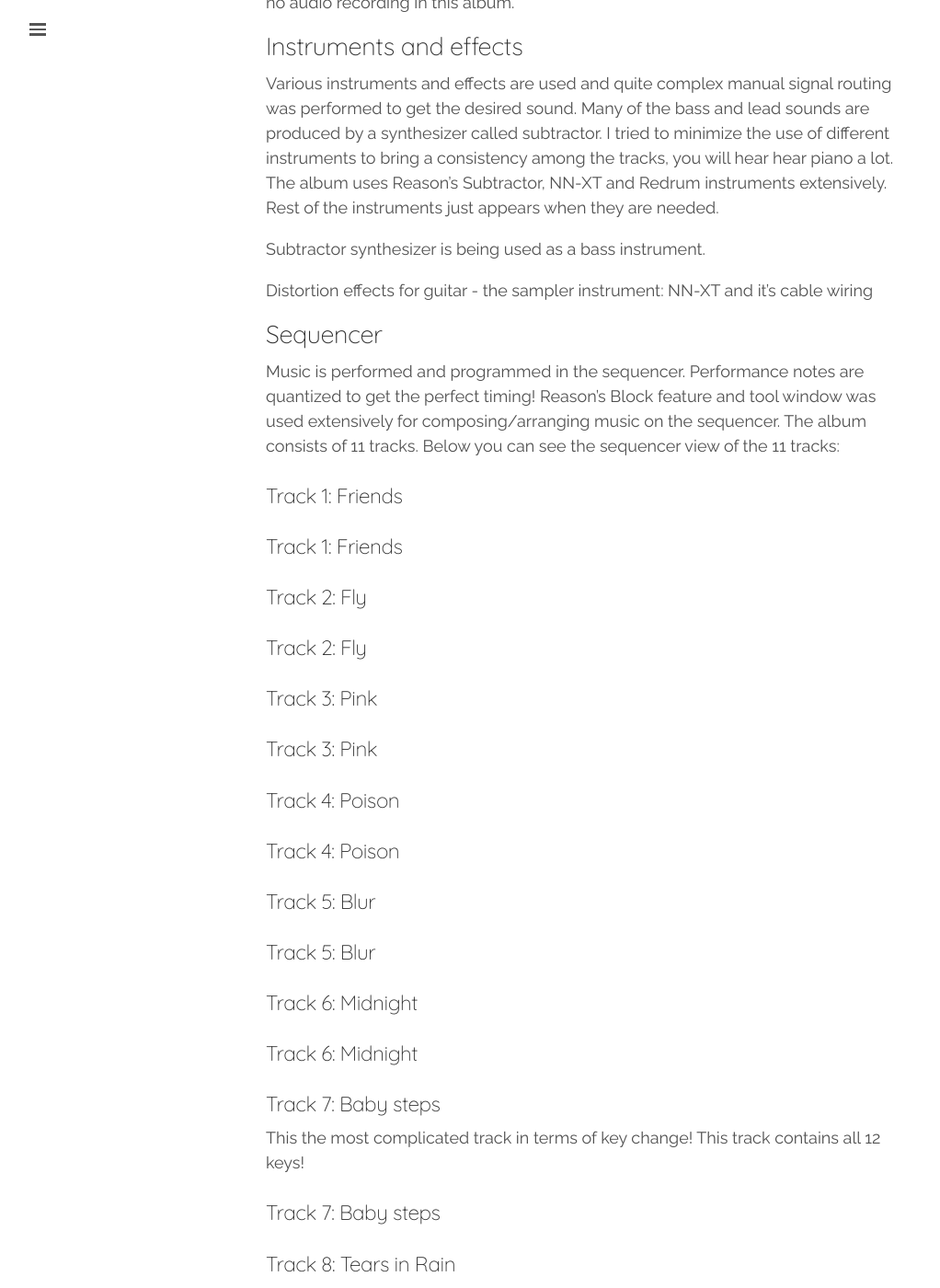
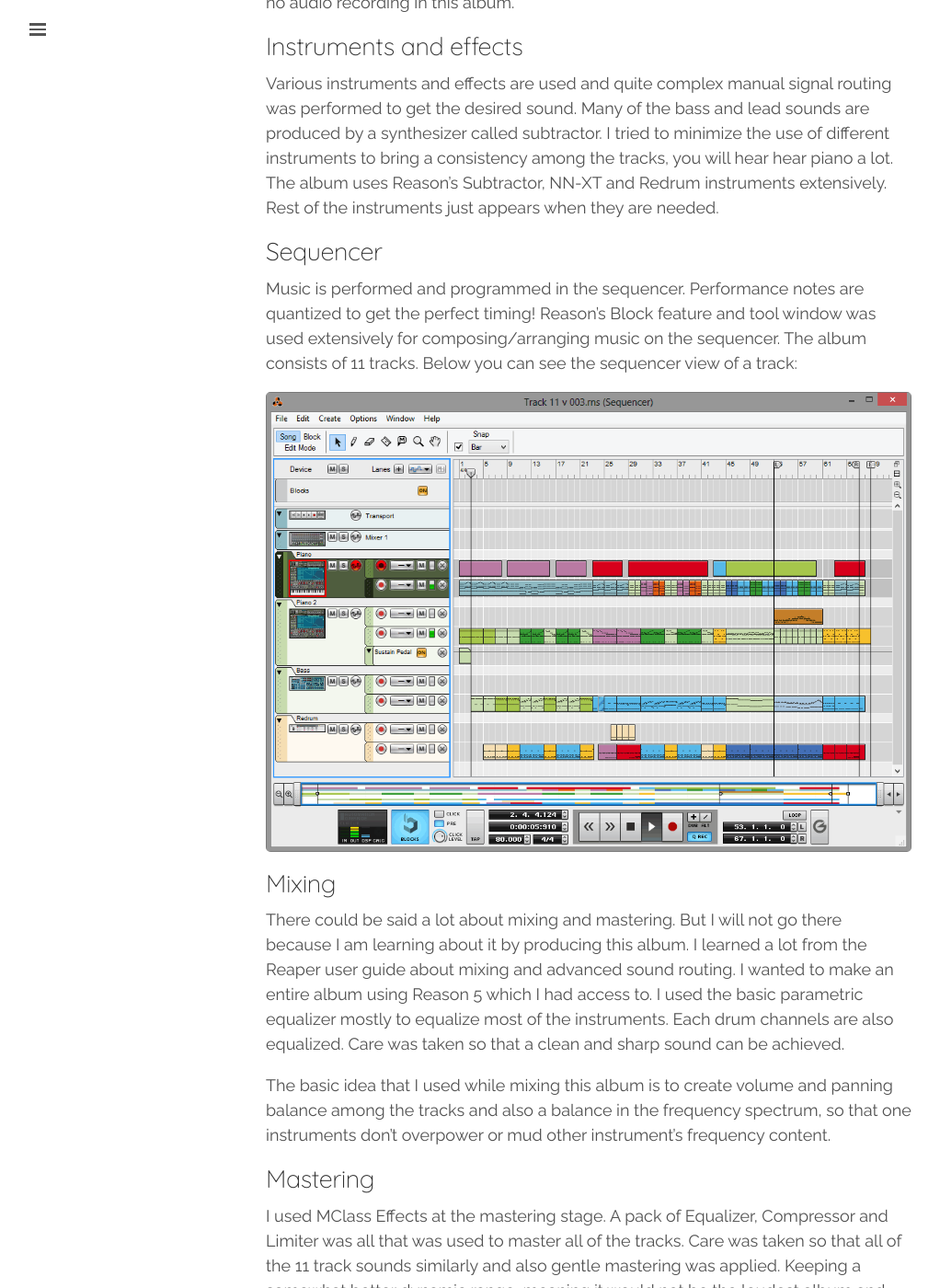
Before and after one commit to instrumaniak/music, a Jekyll site: the page built from _posts/2014-11-30-making-of-instrumania.md, in a window 1280 px wide and 1400 px high, scrolled down 3064 px. Shown: the whole window at 92% size, without its empty margins (0-1022 px from the left). Built offline with Jekyll 4.4.1, drawn with Linux system fonts in a browser that asks for light colours; some of the changed text lies outside the part shown.

Commit message:
update post: instrumania

```diff
--- a/_posts/2014-11-30-making-of-instrumania.md
+++ b/_posts/2014-11-30-making-of-instrumania.md
@@ -44,72 +44,11 @@
 Various instruments and effects are used and quite complex manual signal routing was performed to get the desired sound. Many of the bass and lead sounds are produced by a synthesizer called subtractor. I tried to minimize the use of different instruments to bring a consistency among the tracks, you will hear hear piano a lot. The album uses Reason's Subtractor, NN-XT and Redrum instruments extensively. Rest of the instruments just appears when they are needed.
 
 
-Subtractor synthesizer is being used as a bass instrument.
-
-
-Distortion effects for guitar - the sampler instrument: NN-XT and it's cable wiring
-
-
 ## Sequencer
 
-Music is performed and programmed in the sequencer. Performance notes are quantized to get the perfect timing! Reason's Block feature and tool window was used extensively for composing/arranging music on the sequencer. The album consists of 11 tracks. Below you can see the sequencer view of the 11 tracks:
+Music is performed and programmed in the sequencer. Performance notes are quantized to get the perfect timing! Reason's Block feature and tool window was used extensively for composing/arranging music on the sequencer. The album consists of 11 tracks. Below you can see the sequencer view of a track:
 
-
-### Track 1: Friends
-
-### Track 1: Friends
-
-
-### Track 2: Fly
-
-### Track 2: Fly
-
-
-### Track 3: Pink
-
-### Track 3: Pink
-
-
-### Track 4: Poison
-
-### Track 4: Poison
-
-
-### Track 5: Blur
-
-### Track 5: Blur
-
-
-### Track 6: Midnight
-
-### Track 6: Midnight
-
-
-### Track 7: Baby steps
-
-This the most complicated track in terms of key change! This track contains all 12 keys!
-
-### Track 7: Baby steps
-
-
-### Track 8: Tears in Rain
-
-### Track 8: Tears in rain
-
-
-### Track 9: The other side
-
-### Track 9: The other side
-
-
-### Track 10: Revelation
-
-### Track 10: Revelation
-
-
-### Track 11: instrumania
-
-### Track 11: Instrumania
+![sequencer](/images/instrumania/instrumania-sequencer.png)
 
 
 ## Mixing
@@ -120,32 +59,22 @@
 The basic idea that I used while mixing this album is to create volume and panning balance among the tracks and also a balance in the frequency spectrum, so that one instruments don't overpower or mud other instrument's frequency content.
 
 
-Mixing Drums
-
-
-Finally all the sub mixes are mixed!
-
-
-Mixing
-
-
 ## Mastering
 
 I used MClass Effects at the mastering stage. A pack of Equalizer, Compressor and Limiter was all that was used to master all of the tracks. Care was taken so that all of the 11 track sounds similarly and also gentle mastering was applied. Keeping a somewhat better dynamic range, meaning it would not be the loudest album and there would be sound level variations. Thus giving it a somewhat acoustic or natural feel.  After rendering, I used Audacity to insert some header and trailing silence and some fade in/out.
 
 
-Mastering combo
-
-
-Audacity tweaking at the final stage
+![Mixer](/images/instrumania/instrumania-mixer-master.png)
 
 
 ## Cover art
 
 This album was an one man production, so, I made the cover art my self. First a cover layout with title and name text was made using GIMP then it was imported into Artrage where it was painted with digital water color! Well I wiggled!
 
-GIMP and Artrage in action!
-Distribution
+![instrumania cover](/images/coverart/instrumania-800px.jpg)
+
+
+## Distribution
 
 I exported each master track in FLAC format as FLAC format almost reduces the WAV file upto half the original size thus save my uploading time and Internet bandwidth. And then I uploaded all the tracks to Bandcamp. I chose Bandcamp over soundcloud because I like the features of Bandcamp!
 
```
Also changed, not shown: other parts of _posts/2014-11-30-making-of-instrumania.md (+1 -1 lines), images/instrumania/instrumania-mixer-master.png (added), images/instrumania/instrumania-sequencer.png (added).
